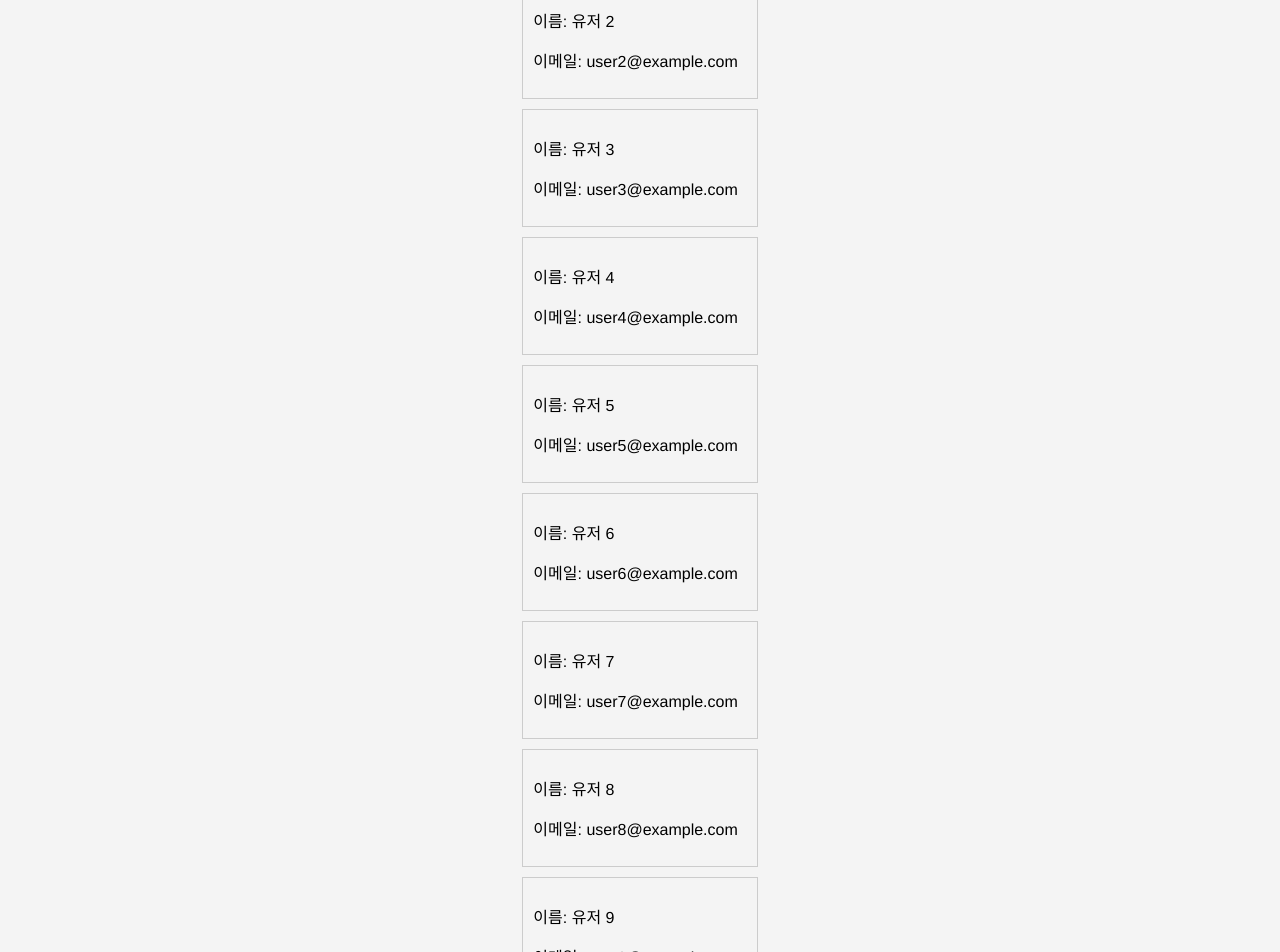
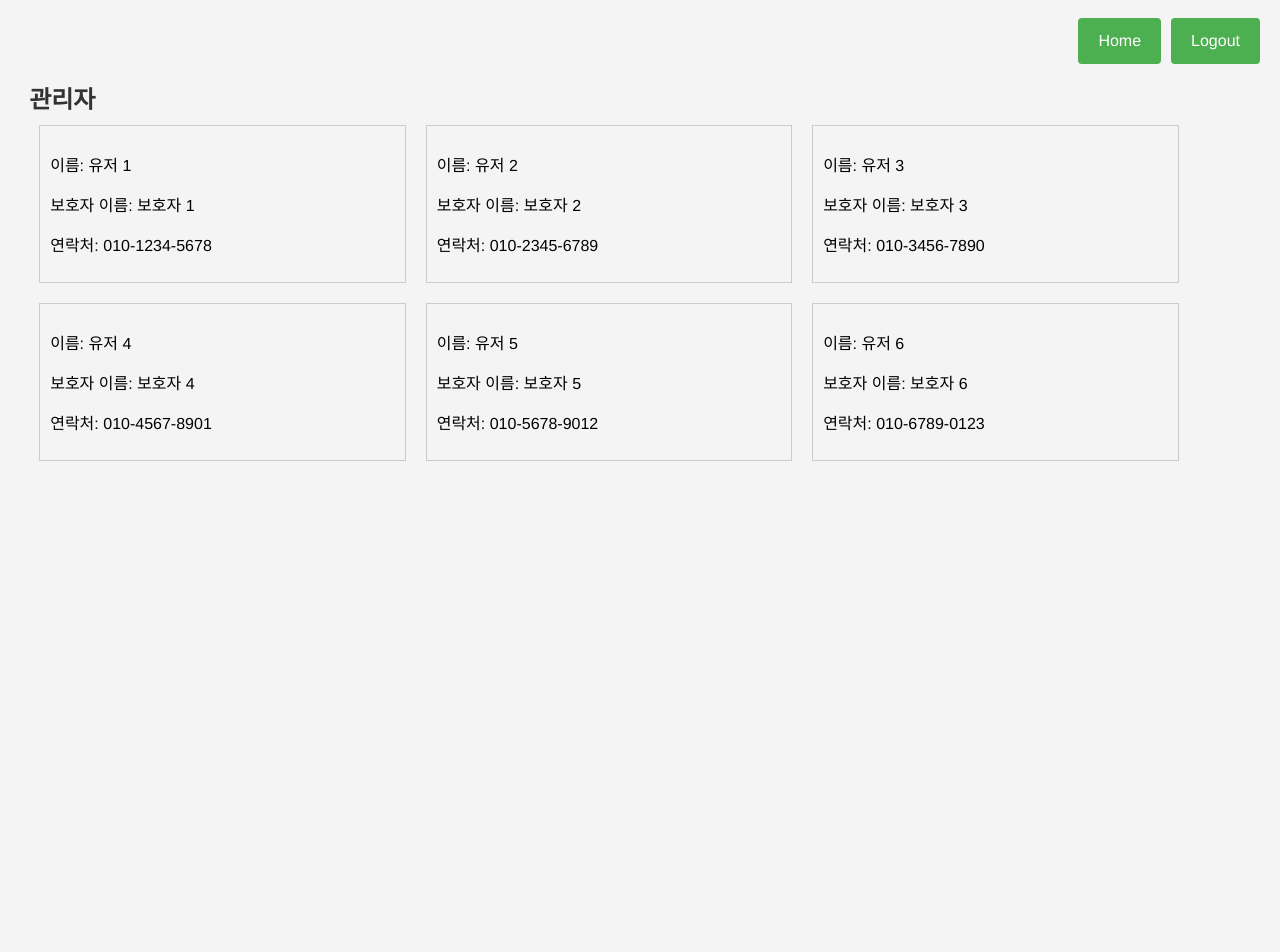
Before and after one commit to 2024-SMHRD-IS-IOT-2/SmartBathroom, a React (Create React App) app in the folder react-project/: page /admin in a window 1280 px wide. Shown: the top 952 px of the page. Built offline with nearby package versions, Linux system fonts and the light colour scheme; a web font is replaced by a local one.

Commit message:
유저 , 관리자

```diff
--- a/react-project/src/pages/AdminPage.jsx
+++ b/react-project/src/pages/AdminPage.jsx
@@ -1,27 +1,26 @@
 import React from 'react';
 import { useNavigate } from 'react-router-dom'; // 페이지 이동을 위해 useNavigate 훅 사용
+import axios from '../axios';
 
 const AdminPage = () => {
   const navigate = useNavigate(); // 페이지 이동을 위한 네비게이트 함수
 
   // 예제를 위한 하드코딩된 사용자 데이터
+  // 관리자페이지 : (관리대상)이름,보호자이름,연락처
   const users = [
-    { id: 1, name: '유저 1', email: 'user1@example.com' },
-    { id: 2, name: '유저 2', email: 'user2@example.com' },
-    { id: 3, name: '유저 3', email: 'user3@example.com' },
-    { id: 4, name: '유저 4', email: 'user4@example.com' },
-    { id: 5, name: '유저 5', email: 'user5@example.com' },
-    { id: 6, name: '유저 6', email: 'user6@example.com' },
-    { id: 7, name: '유저 7', email: 'user7@example.com' },
-    { id: 8, name: '유저 8', email: 'user8@example.com' },
-    { id: 9, name: '유저 9', email: 'user9@example.com' },
-    { id: 10, name: '유저 10', email: 'user10@example.com' }
+    { id: 1, name: '유저 1', guardianName: '보호자 1', contact: '010-1234-5678' },
+    { id: 2, name: '유저 2', guardianName: '보호자 2', contact: '010-2345-6789' },
+    { id: 3, name: '유저 3', guardianName: '보호자 3', contact: '010-3456-7890' },
+    { id: 4, name: '유저 4', guardianName: '보호자 4', contact: '010-4567-8901' },
+    { id: 5, name: '유저 5', guardianName: '보호자 5', contact: '010-5678-9012' },
+    { id: 6, name: '유저 6', guardianName: '보호자 6', contact: '010-6789-0123' }
   ];
 
   // 정보 변경 페이지로 이동하며, 사용자 ID를 파라미터로 전달
   const goToChangeUiPage = (userId) => {
     navigate(`/changeui/${userId}`);
   };
+
 
   // 로그아웃 처리
   const logout = () => {
@@ -30,15 +29,21 @@ const AdminPage = () => {
   };
 
   return (
-    <div>
-      <h1>관리자 페이지</h1>
-      {users.map((user) => (
-        <div key={user.id} onClick={() => goToChangeUiPage(user.id)} style={{ cursor: 'pointer', margin: '10px', border: '1px solid #ccc', padding: '10px' }}>
-          <p>이름: {user.name}</p>
-          <p>이메일: {user.email}</p>
-        </div>
-      ))}
-      <button onClick={logout}>로그아웃</button>
+    <div style={{ display: 'flex', flexDirection: 'column', alignItems: 'flex-start', height: '100vh', padding: '20px' }}>
+      <h1 style={{ textAlign: 'left', margin: '0', fontSize: '1.5em' }}>관리자</h1>
+      <div style={{ display: 'flex', justifyContent: 'flex-end', marginBottom: '10px', marginTop: '10px', position: 'absolute', top: '0', right: '20px' }}>
+        <button onClick={() => navigate('/home')} style={{ fontSize: '1em', marginRight: '10px' }}>Home</button>
+        <button onClick={logout} style={{ fontSize: '1em' }}>Logout</button>
+      </div>
+      <div style={{ display: 'flex', flexWrap: 'wrap' }}>
+        {users.map((user) => (
+          <div key={user.id} onClick={() => goToChangeUiPage(user.id)} style={{ cursor: 'pointer', margin: '10px', border: '1px solid #ccc', padding: '10px', width: '30%', boxSizing: 'border-box' }}>
+            <p>이름: {user.name}</p>
+            <p>보호자 이름: {user.guardianName}</p>
+            <p>연락처: {user.contact}</p>
+          </div>
+        ))}
+      </div>
     </div>
   );
 };
--- a/react-project/src/pages/ChangeUiPage.jsx
+++ b/react-project/src/pages/ChangeUiPage.jsx
@@ -5,12 +5,12 @@ const ChangeUiPage = () => {
   const navigate = useNavigate(); // 페이지 이동을 위한 네비게이트 함수
   const { userId } = useParams(); // URL 파라미터에서 userId 추출
   const [name, setName] = useState(''); // 이름 상태
-  const [email, setEmail] = useState(''); // 이메일 상태
+  const [userPw, setuserPw] = useState(''); // 이메일 상태
 
   // 정보 수정 폼 제출 핸들러
   const handleSubmit = (e) => {
     e.preventDefault(); // 폼 제출 시 페이지 리로드 방지
-    console.log(`UserID: ${userId}, Name: ${name}, Email: ${email}`); // 콘솔에 수정된 사용자 정보 출력
+    console.log(`UserID: ${userId}, Name: ${name}, userPw: ${userPw}`); // 콘솔에 수정된 사용자 정보 출력
     // 여기서 백엔드로 정보 수정 요청을 보내는 로직을 구현할 수 있습니다.
     navigate('/user'); // 정보 수정 후 사용자 페이지로 이동
   };
@@ -29,12 +29,12 @@ const ChangeUiPage = () => {
           />
         </div>
         <div>
-          <label htmlFor="email">새로운 이메일:</label>
+          <label htmlFor="userPw">새로운 비밀번호:</label>
           <input
-            type="email"
-            id="email"
-            value={email}
-            onChange={(e) => setEmail(e.target.value)} // 이메일 입력 상태 업데이트
+            type="password"
+            id="userPw"
+            value={userPw}
+            onChange={(e) => setuserPw(e.target.value)} // 이메일 입력 상태 업데이트
           />
         </div>
         <button type="submit">수정하기</button>
--- a/react-project/src/pages/LoginPage.jsx
+++ b/react-project/src/pages/LoginPage.jsx
@@ -1,6 +1,6 @@
 import React, { useState } from 'react';
 import { useNavigate } from 'react-router-dom'; // 페이지 이동을 위해 useNavigate 훅을 사용합니다.
-import axios from 'axios'; // axios를 임포트합니다.
+import axios from '../axios'; // axios를 임포트합니다.
 
 const LoginPage = () => {
   const [userId, setUserId] = useState(''); // 아이디 상태
--- a/react-project/src/pages/UserPage.jsx
+++ b/react-project/src/pages/UserPage.jsx
@@ -1,31 +1,47 @@
-import React from 'react';
-import { useNavigate } from 'react-router-dom'; // 페이지 이동을 위해 useNavigate 훅 사용
+import React, { useState } from 'react';
+import { useNavigate } from 'react-router-dom';
 
 const UserPage = () => {
-  const navigate = useNavigate(); // 페이지 이동을 위한 네비게이트 함수
+  const navigate = useNavigate();
+  const [sleepTime, setSleepTime] = useState(8);
+  const [sleepLightening, setsleepLightening] = useState(50);
 
-  // 차트 페이지로 이동
+  // 사용자 데이터
+  const currentUser = {
+    id: 1,
+    username: 'user2',
+    name: '김●●',
+    guardianName: '김●●의 보호자',
+  };
+
   const goToChartPage = () => {
     navigate('/chart');
   };
 
-  // 정보 변경 페이지로 이동
   const goToChangeUiPage = () => {
     navigate('/changeui');
   };
 
-  // 로그인 페이지로 이동하여 로그아웃 처리
   const logout = () => {
-    // 로그아웃 로직 구현. 예를 들어, 로컬 스토리지에서 사용자 정보를 제거합니다.
     navigate('/login');
   };
 
   return (
-    <div>
-      <h1>사용자 페이지</h1>
-      <button onClick={goToChartPage}>차트 보기</button> {/* 차트 페이지로 이동 */}
-      <button onClick={goToChangeUiPage}>정보 변경</button> {/* 정보 변경 페이지로 이동 */}
-      <button onClick={logout}>로그아웃</button> {/* 로그아웃 처리 및 로그인 페이지로 이동 */}
+    <div style={{ display: 'flex', flexDirection: 'column', alignItems: 'center', height: '100vh', padding: '20px' }}>
+      <div style={{ position: 'absolute', top: '10px', right: '20px' }}>
+        <button onClick={goToChartPage} style={{ fontSize: '1em', marginRight: '10px' }}>차트</button>
+        <button onClick={goToChangeUiPage} style={{ fontSize: '1em', marginRight: '10px' }}>회원정보 변경</button>
+        <button onClick={logout} style={{ fontSize: '1em' }}>로그아웃</button>
+      </div>
+      <h1>{currentUser.username}님의 정보</h1>
+      <div style={{ textAlign: 'center', width: '100%' }}>
+        <p style={{ fontSize: '1.5em', marginBottom: '10px' }}>이름: {currentUser.name}</p>
+        <p style={{ fontSize: '1.5em', marginBottom: '10px' }}>보호자 이름: {currentUser.guardianName}</p>
+        <p style={{ fontSize: '1.5em', marginBottom: '10px' }}>수면 시간: {sleepTime} 시간</p>
+        <input type="range" min="4" max="12" value={sleepTime} onChange={(e) => setSleepTime(e.target.value)} style={{ width: '80%', marginBottom: '20px' }} />
+        <p style={{ fontSize: '1.5em', marginBottom: '10px' }}>조명 밝기: {sleepLightening}%</p>
+        <input type="range" min="0" max="100" value={sleepLightening} onChange={(e) => setsleepLightening(e.target.value)} style={{ width: '80%' }} />
+      </div>
     </div>
   );
 };
```
